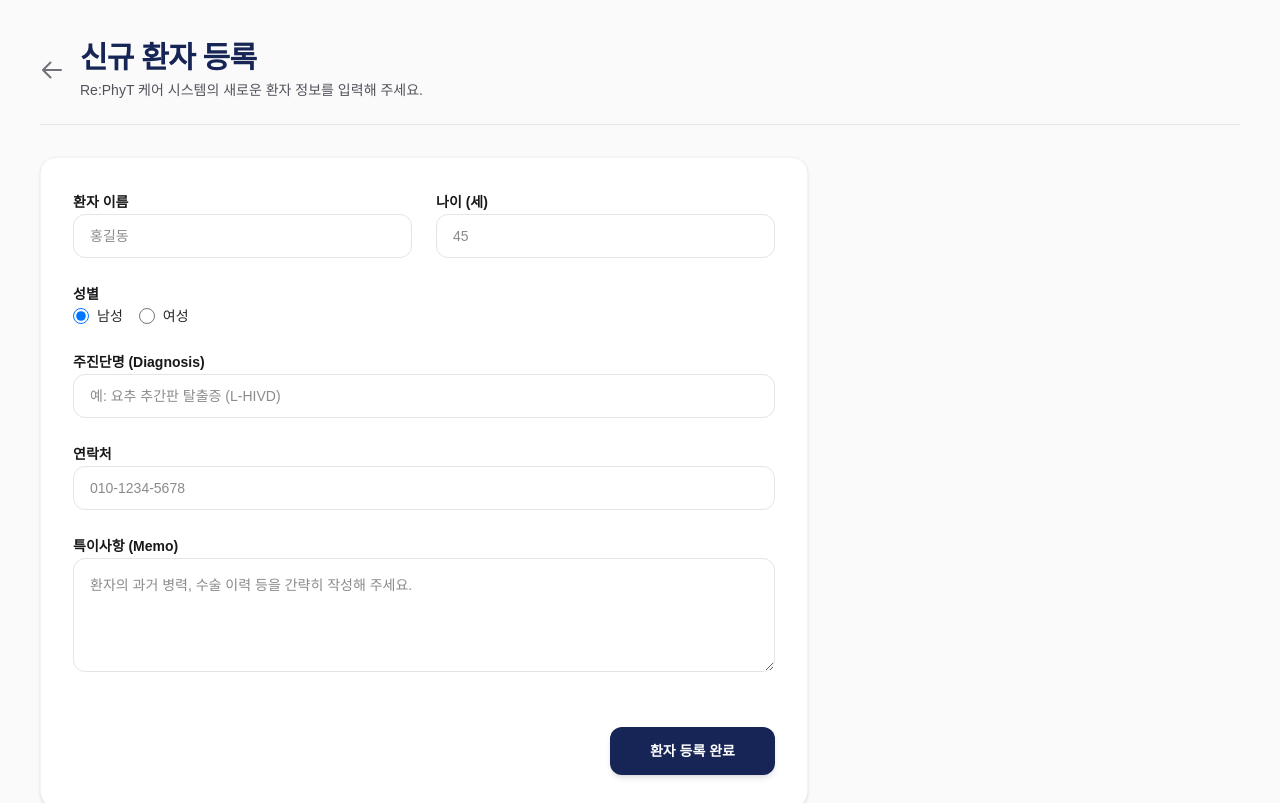
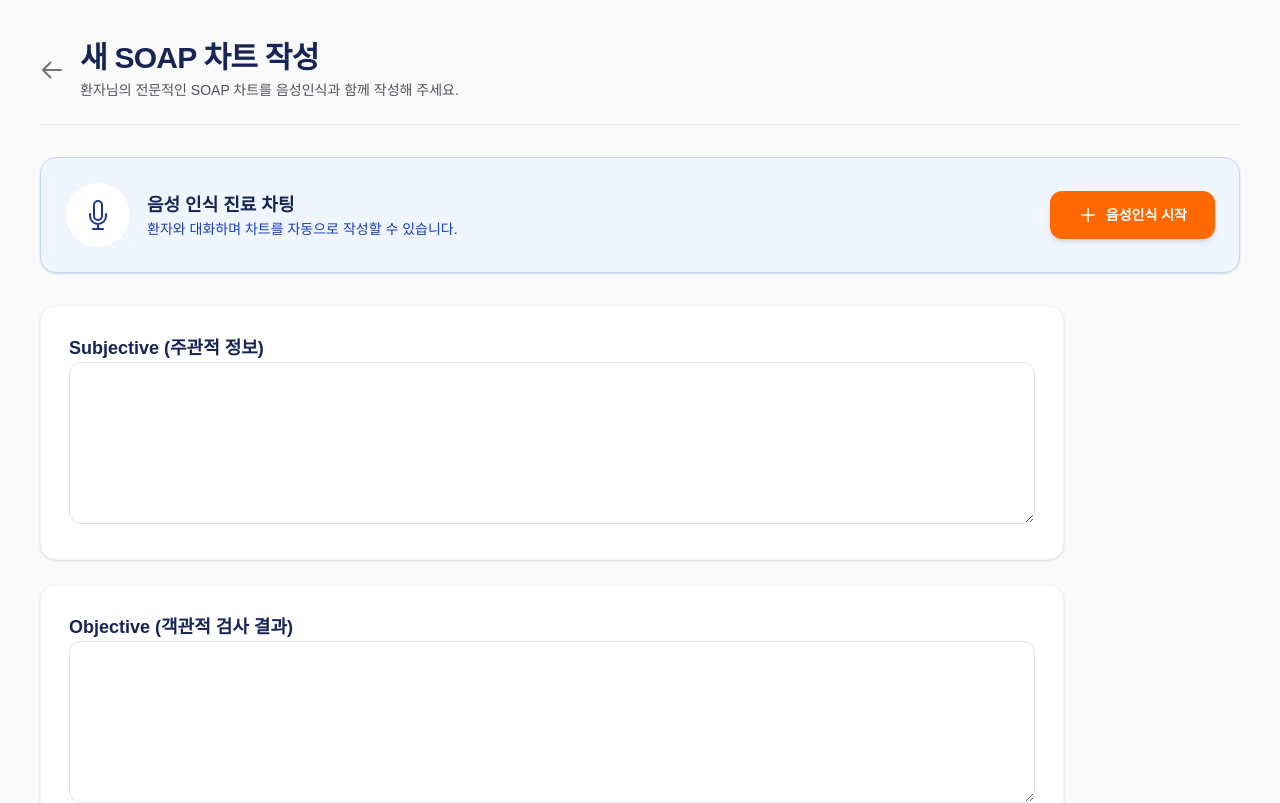
Before and after one commit to BornBone-100/rephyt-mvp, a Next.js app: page /dashboard/soap/new in a window 1280 px wide. Shown: the top 803 px of the page. Built offline with nearby package versions, Linux system fonts and the light colour scheme; no server answers.

Commit message:
Restore SOAP chart UI
Made-with: Cursor

```diff
--- a/src/app/(dashboard)/dashboard/soap/new/page.tsx
+++ b/src/app/(dashboard)/dashboard/soap/new/page.tsx
@@ -1,61 +1,42 @@
 "use client";
 
 import { useState } from "react";
-import { useRouter } from "next/navigation";
 import Link from "next/link";
-// 🚨 [핵심] Supabase 클라이언트를 불러옵니다.
-import { createClient } from "@/utils/supabase/client";
 
-const NewPatientPage = () => {
-  const router = useRouter();
-  // Supabase 도구 장착
-  const supabase = createClient();
+type SpeechToTextStatus = "idle" | "listening" | "error" | "done";
 
-  const [formData, setFormData] = useState({
-    name: "",
-    age: "",
-    gender: "M",
-    phone: "",
-    diagnosis: "",
-    memo: ""
+const NewSoapNotePage = () => {
+  const [soapData, setSoapData] = useState({
+    subjective: "",
+    objective: "",
+    assessment: "",
+    plan: ""
   });
 
-  const handleInputChange = (e: React.ChangeEvent<HTMLInputElement | HTMLTextAreaElement>) => {
-    const { name, value } = e.target;
-    setFormData((prev) => ({ ...prev, [name]: value }));
+  const [isRecording, setIsRecording] = useState(false);
+
+  const handleInputChange = (e: React.ChangeEvent<HTMLTextAreaElement>, section: keyof typeof soapData) => {
+    setSoapData((prev) => ({ ...prev, [section]: e.target.value }));
   };
 
-  // 🚨 [핵심] 실제로 DB에 데이터를 전송하는 함수
-  const handleSubmit = async (e: React.FormEvent) => {
+  const toggleRecording = () => {
+    if (isRecording) {
+      setIsRecording(false);
+      alert("음성 녹음을 중지합니다.");
+    } else {
+      setIsRecording(true);
+      alert("마이크 사용 권한을 요청합니다. (음성 녹음 시작!)");
+    }
+  };
+
+  const handleSubmit = (e: React.FormEvent) => {
     e.preventDefault();
-
-    // 1. Supabase의 'patients' 테이블에 데이터를 밀어 넣습니다 (insert)
-    const { error } = await supabase
-      .from('patients')
-      .insert([
-        {
-          name: formData.name,
-          age: parseInt(formData.age) || 0, // 나이는 숫자로 변환
-          gender: formData.gender,
-          phone: formData.phone,
-          diagnosis: formData.diagnosis,
-          memo: formData.memo
-        }
-      ]);
-
-    // 2. 만약 에러가 나면 알려줍니다.
-    if (error) {
-      alert("DB 저장 중 오류가 발생했습니다: " + error.message);
-      return;
-    }
-
-    // 3. 에러가 없으면 성공!
-    alert(`${formData.name} 환자님이 실제 DB에 성공적으로 등록되었습니다!`);
-    router.push("/dashboard/patients"); // 등록 후 환자 목록으로 자동 이동
+    alert("새 SOAP 노트가 성공적으로 작성되었습니다! (DB 연결은 다음 단계에서 진행합니다)");
   };
 
   return (
     <div className="min-h-screen bg-zinc-50 p-6 md:p-10">
+
       {/* 🔹 헤더 섹션 */}
       <div className="mb-8 border-b border-zinc-200 pb-6 flex items-center gap-4">
         <Link href="/dashboard/patients" className="text-zinc-500 hover:text-zinc-900">
@@ -64,56 +45,50 @@ const NewPatientPage = () => {
           </svg>
         </Link>
         <div>
-          <h1 className="text-3xl font-bold tracking-tight text-blue-950">신규 환자 등록</h1>
-          <p className="mt-1 text-sm text-zinc-600">Re:PhyT 케어 시스템의 새로운 환자 정보를 입력해 주세요.</p>
+          <h1 className="text-3xl font-bold tracking-tight text-blue-950">새 SOAP 차트 작성</h1>
+          <p className="mt-1 text-sm text-zinc-600">환자님의 전문적인 SOAP 차트를 음성인식과 함께 작성해 주세요.</p>
         </div>
       </div>
 
-      {/* 🔹 입력 폼 디자인 */}
-      <form onSubmit={handleSubmit} className="bg-white rounded-2xl border border-zinc-100 p-8 shadow-sm space-y-6 max-w-3xl">
-        <div className="grid md:grid-cols-2 gap-6">
-          <label className="block space-y-2">
-            <span className="text-sm font-semibold text-zinc-900">환자 이름</span>
-            <input name="name" type="text" value={formData.name} onChange={handleInputChange} required placeholder="홍길동" className="h-11 w-full rounded-xl border border-zinc-200 px-4 text-sm focus:border-blue-300 focus:ring-blue-100" />
-          </label>
-          <label className="block space-y-2">
-            <span className="text-sm font-semibold text-zinc-900">나이 (세)</span>
-            <input name="age" type="number" value={formData.age} onChange={handleInputChange} required placeholder="45" className="h-11 w-full rounded-xl border border-zinc-200 px-4 text-sm focus:border-blue-300 focus:ring-blue-100" />
-          </label>
-        </div>
-
-        <div className="space-y-2">
-            <span className="text-sm font-semibold text-zinc-900">성별</span>
-            <div className="flex gap-4">
-                <label className="flex items-center gap-2 cursor-pointer">
-                    <input name="gender" type="radio" value="M" checked={formData.gender === 'M'} onChange={handleInputChange} className="h-4 w-4 text-orange-500 border-zinc-300 focus:ring-orange-200" />
-                    <span className="text-sm text-zinc-800">남성</span>
-                </label>
-                <label className="flex items-center gap-2 cursor-pointer">
-                    <input name="gender" type="radio" value="F" checked={formData.gender === 'F'} onChange={handleInputChange} className="h-4 w-4 text-orange-500 border-zinc-300 focus:ring-orange-200" />
-                    <span className="text-sm text-zinc-800">여성</span>
-                </label>
+      {/* 🔹 음성인식 컨트롤러 */}
+      <div className="mb-8 bg-blue-50 border border-blue-200 rounded-2xl p-6 flex flex-col md:flex-row md:items-center justify-between shadow-sm gap-4">
+        <div className="flex items-center gap-4">
+            <div className={`rounded-full p-4 ${isRecording ? 'bg-red-100 text-red-600 animate-pulse' : 'bg-white text-blue-900 border border-zinc-100'}`}>
+                <svg xmlns="http://www.w3.org/2000/svg" fill="none" viewBox="0 0 24 24" strokeWidth={1.5} stroke="currentColor" className="w-8 h-8">
+                    <path strokeLinecap="round" strokeLinejoin="round" d="M12 18.75a6 6 0 0 0 6-6v-1.5m-6 7.5a6 6 0 0 1-6-6v-1.5m6 7.5v3.75m-3.75 0h7.5M12 15.75a3 3 0 0 1-3-3V4.5a3 3 0 1 1 6 0v8.25a3 3 0 0 1-3 3Z" />
+                </svg>
+            </div>
+            <div>
+                <h3 className="font-bold text-lg text-blue-950">음성 인식 진료 차팅</h3>
+                <p className="text-sm text-blue-800">환자와 대화하며 차트를 자동으로 작성할 수 있습니다.</p>
             </div>
         </div>
 
-        <label className="block space-y-2">
-          <span className="text-sm font-semibold text-zinc-900">주진단명 (Diagnosis)</span>
-          <input name="diagnosis" type="text" value={formData.diagnosis} onChange={handleInputChange} required placeholder="예: 요추 추간판 탈출증 (L-HIVD)" className="h-11 w-full rounded-xl border border-zinc-200 px-4 text-sm focus:border-blue-300 focus:ring-blue-100" />
-        </label>
+        <button onClick={toggleRecording} type="button" className={`flex h-12 items-center justify-center gap-2 rounded-xl px-7 text-sm font-semibold shadow-md transition w-full md:w-auto ${isRecording ? 'bg-red-600 text-white hover:bg-red-700' : 'bg-orange-500 text-white hover:bg-orange-600'}`}>
+            <svg xmlns="http://www.w3.org/2000/svg" fill="none" viewBox="0 0 24 24" strokeWidth={2} stroke="currentColor" className="h-5 w-5">
+              <path strokeLinecap="round" strokeLinejoin="round" d={`${isRecording ? 'M5.25 7.5A2.25 2.25 0 0 1 7.5 5.25h9a2.25 2.25 0 0 1 2.25 2.25v9a2.25 2.25 0 0 1-2.25 2.25h-9a2.25 2.25 0 0 1-2.25-2.25v-9Z' : 'M12 4.5v15m7.5-7.5h-15'}` } />
+            </svg>
+            {isRecording ? "녹음 중지 및 텍스트 변환" : "음성인식 시작"}
+        </button>
+      </div>
 
-        <label className="block space-y-2">
-          <span className="text-sm font-semibold text-zinc-900">연락처</span>
-          <input name="phone" type="tel" value={formData.phone} onChange={handleInputChange} placeholder="010-1234-5678" className="h-11 w-full rounded-xl border border-zinc-200 px-4 text-sm focus:border-blue-300 focus:ring-blue-100" />
-        </label>
-
-        <label className="block space-y-2">
-          <span className="text-sm font-semibold text-zinc-900">특이사항 (Memo)</span>
-          <textarea name="memo" value={formData.memo} onChange={handleInputChange} placeholder="환자의 과거 병력, 수술 이력 등을 간략히 작성해 주세요." rows={4} className="w-full rounded-xl border border-zinc-200 p-4 text-sm focus:border-blue-300 focus:ring-blue-100" />
-        </label>
+      {/* 🔹 SOAP 차트 폼 */}
+      <form onSubmit={handleSubmit} className="space-y-6 max-w-5xl">
+        {[
+          { key: "subjective", label: "Subjective (주관적 정보)" },
+          { key: "objective", label: "Objective (객관적 검사 결과)" },
+          { key: "assessment", label: "Assessment (임상적 판단)" },
+          { key: "plan", label: "Plan (치료 계획)" }
+        ].map((section) => (
+            <label key={section.key} className="block space-y-2 bg-white rounded-2xl border border-zinc-100 p-7 shadow-sm transition hover:border-blue-100">
+                <span className="text-lg font-bold text-blue-950">{section.label}</span>
+                <textarea value={soapData[section.key as keyof typeof soapData]} onChange={(e) => handleInputChange(e, section.key as keyof typeof soapData)} rows={6} className="w-full rounded-xl border border-zinc-200 p-5 text-sm transition focus:border-blue-300 focus:ring-blue-100" />
+            </label>
+        ))}
 
         <div className="pt-6 flex justify-end">
             <button type="submit" className="h-12 px-10 rounded-xl bg-blue-950 text-sm font-semibold text-white shadow-md transition hover:bg-blue-900">
-                환자 등록 완료
+                SOAP 노트 제출 완료
             </button>
         </div>
       </form>
@@ -121,4 +96,4 @@ const NewPatientPage = () => {
   );
 };
 
-export default NewPatientPage;
+export default NewSoapNotePage;
```
